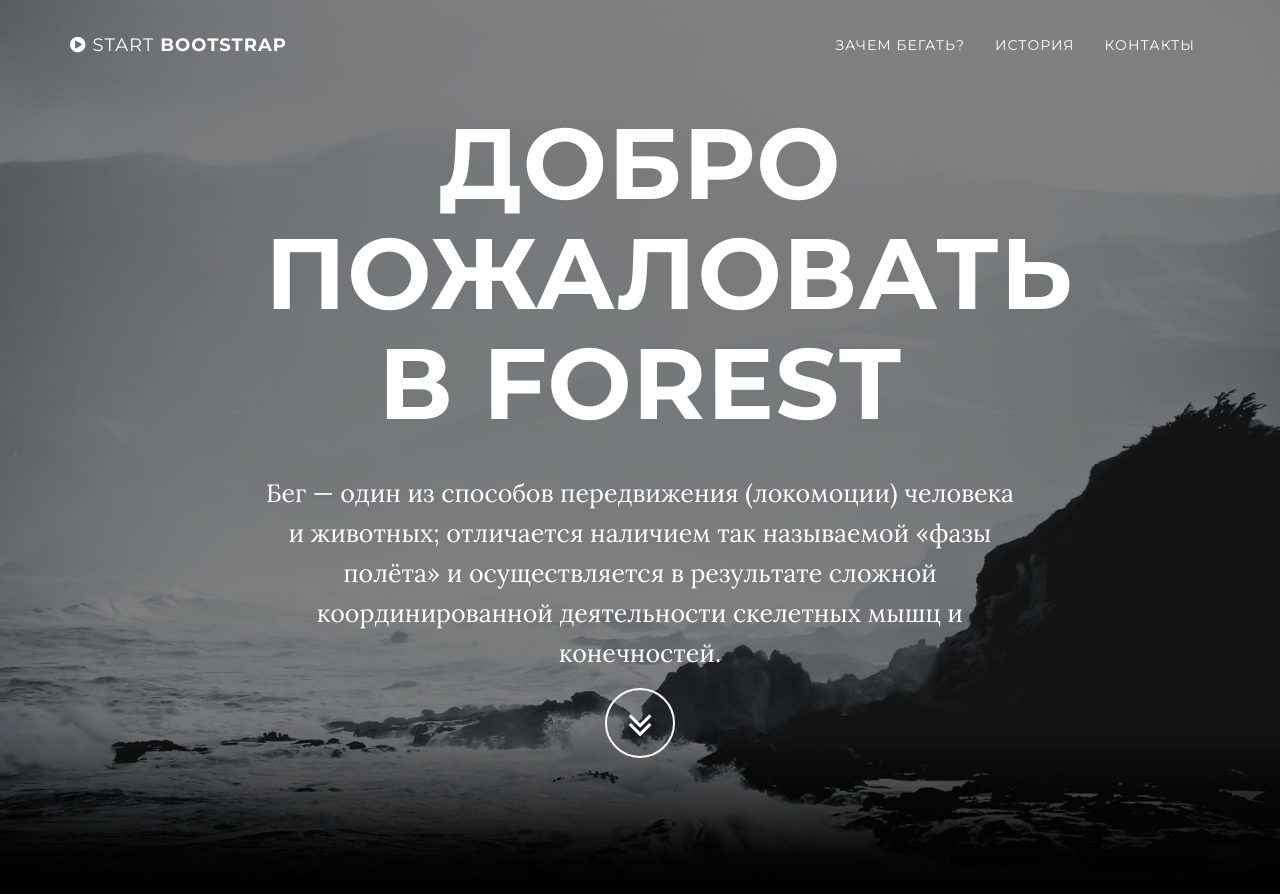
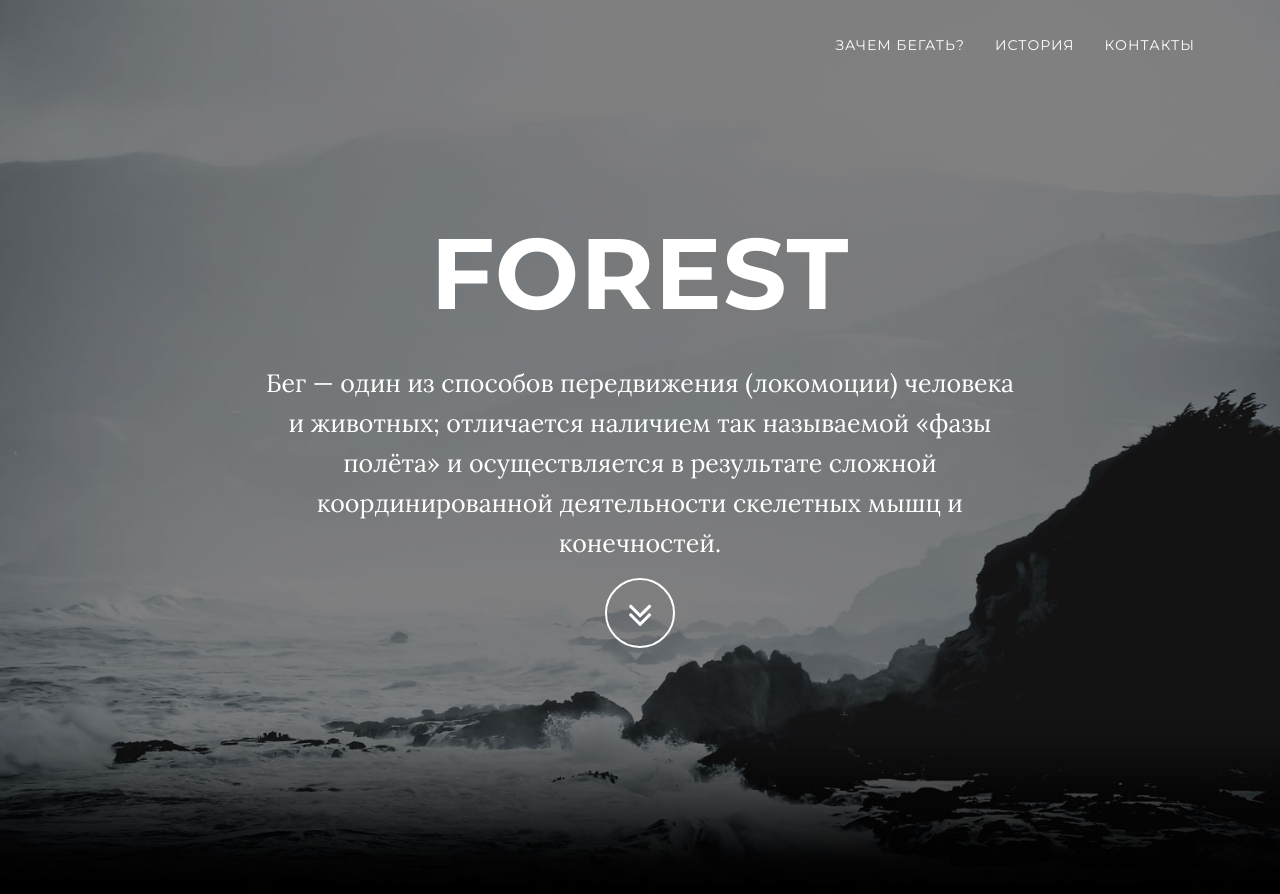
Before and after one commit to forest-club/forest-club.github.io, a Jekyll site: the page built from index.html, in a window 1280 px wide and 900 px high. Shown: the top 894 px of the window. Built offline with Jekyll 4.4.1, drawn with Linux system fonts in a browser that asks for light colours.

Commit message:
Enhanced title, removed start bootstrap

```diff
--- a/_config.yml
+++ b/_config.yml
@@ -1,5 +1,5 @@
 # Site settings
-title: Добро пожаловать в Forest
+title: Forest
 email: e.dubskiy@gmail.com
 url: https://forest-club.github.io
 description: "Бег — один из способов передвижения (локомоции) человека и животных; отличается наличием так называемой «фазы полёта» и осуществляется в результате сложной координированной деятельности скелетных мышц и конечностей."
--- a/_includes/nav.html
+++ b/_includes/nav.html
@@ -5,9 +5,9 @@
                 <button type="button" class="navbar-toggle" data-toggle="collapse" data-target=".navbar-main-collapse">
                     <i class="fa fa-bars"></i>
                 </button>
-                <a class="navbar-brand page-scroll" href="#page-top">
+                <!-- <a class="navbar-brand page-scroll" href="#page-top">
                     <i class="fa fa-play-circle"></i>  <span class="light">Start</span> Bootstrap
-                </a>
+                </a> -->
             </div>
 
             <!-- Collect the nav links, forms, and other content for toggling -->
```
